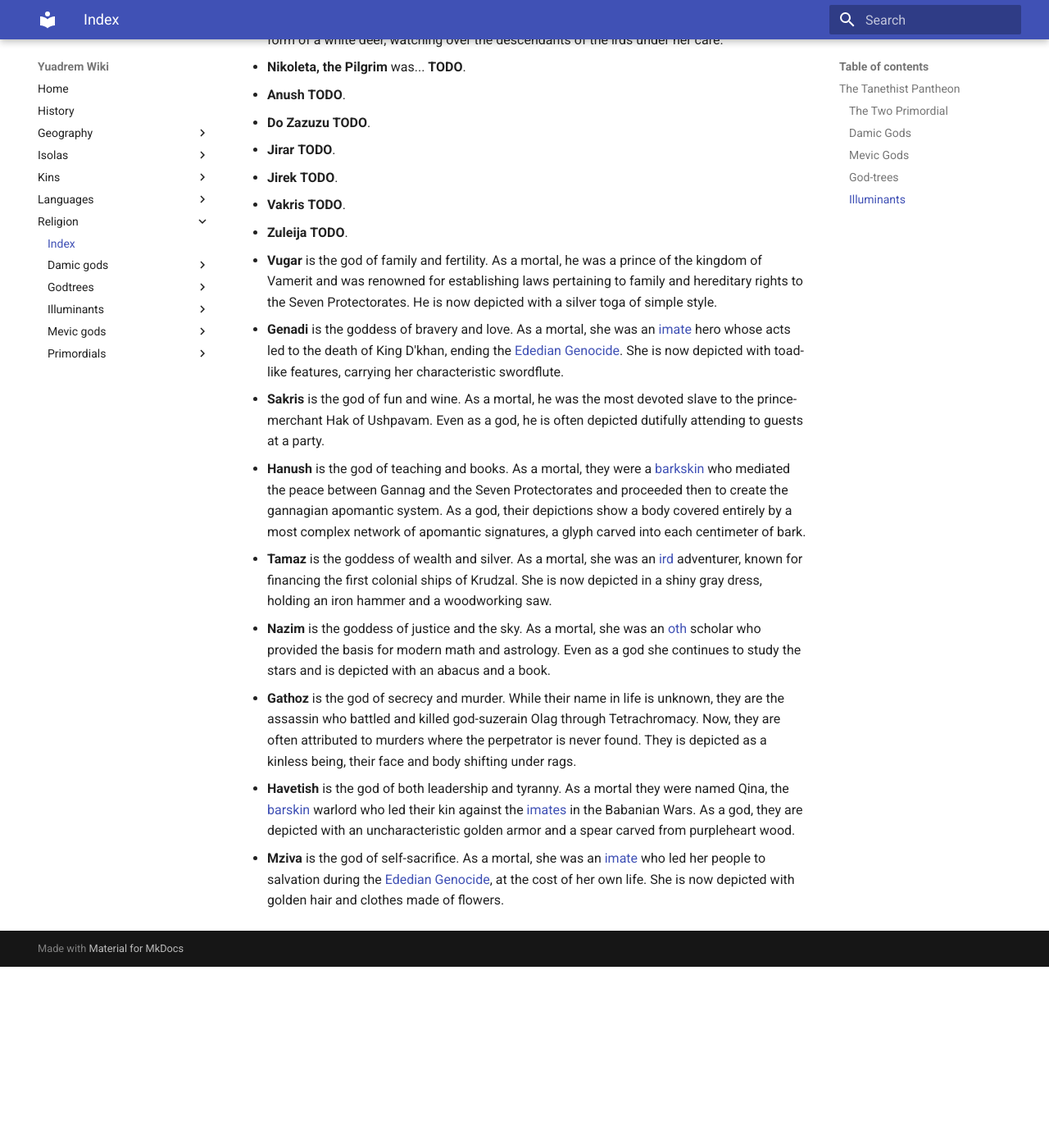
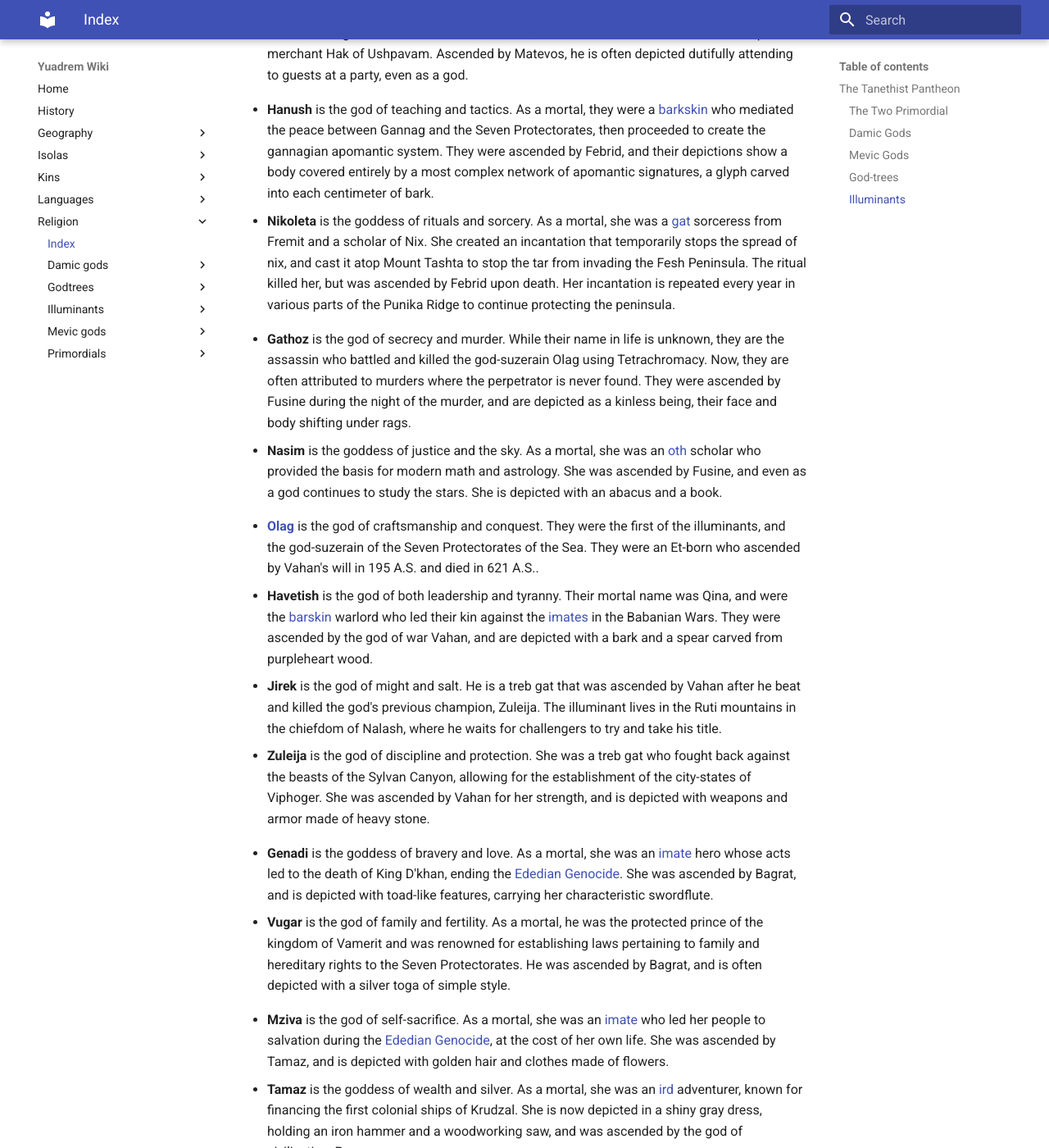
Before and after one commit to bleaktwig/yuadrem-wiki, an MkDocs documentation site: the page built from docs/religion/index.md, in a window 1280 px wide and 1400 px high, scrolled down 2402 px. Shown: the whole window at 82% size. Built offline with MkDocs 1.6.1 and Material for MkDocs 9.7.7, drawn with Linux system fonts in a browser that asks for light colours; before the commit the page ends 3581 px from its top, so only the background shows below that; some of the changed text lies outside the part shown.

Commit message:
Added some more illuminants. A few are still pending...

```diff
--- a/docs/religion/index.md
+++ b/docs/religion/index.md
@@ -2,7 +2,7 @@
 * Missing links.
 * Rewrite intro paragraphs.
 * Finish up god list.
-* Add a page for one or two illuminants (esp. Olag).
+* Write a page with some 3-4 paragraphs for Nikoleta. Maybe one for Elña too?
 ------------------------------------------------------------------------------>
 # Tanethism
 Old Tanethism was characterized by its myriad of gods—one for each apomantic signature<!-- NOTE. Link. -->. This religion was widely practiced in the Seven Protectorates<!-- NOTE. Link. --> and their various colonies up to the late [Age of Gold](../history.md#age-of-gold). However, this changed in the year 520 A.S., when the [god-suzerain Olag](illuminants/olag.md) established "new" Tanethism as the official religion of the protectorates.
@@ -50,26 +50,36 @@ The oric gods, or _gods of flesh_ in Avshenese, were the first trees in the worl
 * [**Ur**](godtrees/ur.md), a fir with countless golden crowns, was the tree of Pagram.
 
 ### Illuminants
+The tovasic gods, or _second gods_ in Avshenese, are mortals who are given godhood by higher gods through a ritual of ascension. Better known as illuminants, they are usually protagonists of legends, becoming deities after death and watching over the world alongside the mevic gods from the heavens.
+
+<!-- Ascended by Matevos --->
+* **Elña** is the goddess of tradition and forests. She was the "immortal" queen of the kingdom of Gronselar<!-- TODO. Link. --> in the far south of the world. She was ascended by Pagram, and often takes the shape of a white deer, watching of the descendants of the gronselarian irds, who she still takes under her care.
+* **Sakris** is the god of fun and wine. As a mortal, he was the most devoted slave to the prince-merchant Hak of Ushpavam<!-- NOTE. Link. -->. Ascended by Matevos, he is often depicted dutifully attending to guests at a party, even as a god.
+<!-- Ascended by Febrid --->
+* **Hanush** is the god of teaching and tactics. As a mortal, they were a [barkskin](../kins/barkskin.md) who mediated the peace between Gannag and the Seven Protectorates, then proceeded to create the gannagian apomantic system<!-- NOTE. Link. -->. They were ascended by Febrid, and their depictions show a body covered entirely by a most complex network of apomantic signatures, a glyph carved into each centimeter of bark.
+* **Nikoleta** is the goddess of rituals and sorcery. As a mortal, she was a [gat](../kins/hume.md#gat-culture) sorceress from Fremit<!-- TODO. Link. --> and a scholar of Nix. She created an incantation that temporarily stops the spread of nix, and cast it atop Mount Tashta to stop the tar from invading the Fesh Peninsula. The ritual killed her, but was ascended by Febrid upon death. Her incantation is repeated every year in various parts of the Punika Ridge<!-- TODO. Link. --> to continue protecting the peninsula.
+<!-- Ascended by Fusine --->
+* **Gathoz** is the god of secrecy and murder. While their name in life is unknown, they are the assassin who battled and killed the god-suzerain Olag using Tetrachromacy<!-- NOTE. Link. -->. Now, they are often attributed to murders where the perpetrator is never found. They were ascended by Fusine during the night of the murder, and are depicted as a kinless being, their face and body shifting under rags.
+* **Nasim** is the goddess of justice and the sky. As a mortal, she was an [oth](../kins/oth.md) scholar who provided the basis for modern math and astrology. She was ascended by Fusine, and even as a god continues to study the stars. She is depicted with an abacus and a book.
+<!-- Ascended by Vahan --->
+* [**Olag**](illuminants/olag.md) is the god of craftsmanship and conquest. They were the first of the illuminants, and the god-suzerain of the Seven Protectorates of the Sea<!-- TODO. Link. -->. They were an Et-born who ascended by Vahan's will in 195 A.S. and died in 621 A.S..
+* **Havetish** is the god of both leadership and tyranny. Their mortal name was Qina, and were the [barskin](../kins/barkskin.md) warlord who led their kin against the [imates](../kins/imate.md) in the Babanian Wars<!-- NOTE. Link. -->. They were ascended by the god of war Vahan, and are depicted with a bark and a spear carved from purpleheart wood.
+* **Jirek** is the god of might and salt. He is a treb gat that was ascended by Vahan after he beat and killed the god's previous champion, Zuleija. The illuminant lives in the Ruti mountains in the chiefdom of Nalash, where he waits for challengers to try and take his title.
+* **Zuleija** is the god of discipline and protection. She was a treb gat who fought back against the beasts of the Sylvan Canyon<!-- TODO. Link. -->, allowing for the establishment of the city-states of Viphoger<!-- TODO. Link. -->. She was ascended by Vahan for her strength, and is depicted with weapons and armor made of heavy stone.
+
+<!-- Ascended by Bagrat --->
+* **Genadi** is the goddess of bravery and love. As a mortal, she was an [imate](../kins/imate.md) hero whose acts led to the death of King D'khan, ending the [Ededian Genocide](../history.md#war-of-spring). She was ascended by Bagrat, and is depicted with toad-like features, carrying her characteristic swordflute.
+* **Vugar** is the god of family and fertility. As a mortal, he was the protected prince of the kingdom of Vamerit<!-- TODO. Link. --> and was renowned for establishing laws pertaining to family and hereditary rights to the Seven Protectorates<!-- NOTE. Link. -->. He was ascended by Bagrat, and is often depicted with a silver toga of simple style.
+<!-- Ascended by Pagram --->
+* **Mziva** is the god of self-sacrifice. As a mortal, she was an [imate](../kins/imate.md) who led her people to salvation during the [Ededian Genocide](../history.md#war-of-spring), at the cost of her own life. She was ascended by Tamaz, and is depicted with golden hair and clothes made of flowers.
+* **Tamaz** is the goddess of wealth and silver. As a mortal, she was an [ird](../kins/hume.md#ird-culture) adventurer, known for financing the first colonial ships of Krudzal<!-- TODO. Link? -->. She is now depicted in a shiny gray dress, holding an iron hammer and a woodworking saw, and was ascended by the god of civilization, Pagram.
+
+<!--TODO. -v- Continue from here. -v--->
+* **Jirar** **TODO**.
+* **Do Zazuzu** **TODO**. <!-- TODO. Currently alive, in fesh. -- asc. by Bagrat -->
+* **Anush** **TODO**. <!-- TODO. Currently alive, in fesh. -->
+* **Vakris** **TODO**. <!-- TODO. Currently alive, in fesh. -->
+
 <!--TODO. Turn some dead illuminants into planets! That way i can use all of the remaining etian signatures + that'd be cool + there's a pair of twin planets, reducing the illuminants i have to write by one!-->
 
-The tovasic gods, or _second gods_ in Avshenese, are mortals who are given godhood by higher gods through a ritual of ascension. Better known as illuminants, they are usually protagonists of legends, becoming deities after death and watching over the world alongside the mevic gods from the heavens.
-
-* [**Olag**](illuminants/olag.md) was the first of the illuminants, and the god-suzerain of the Seven Protectorates of the Sea<!-- TODO. Link. -->. They were an Et-born, ascended by Vahan's will in 195 A.S., and died in 621 A.S..
-<!--v- TODO. continue from here onward -v--->
-* **The Immortal Queen Elña** was the ruler of the Kingdom of Iron<!-- NOTE. Link. -->, in the far south of the world. After death, she is now the goddess of tradition and the forest and is sometimes found in the form of a white deer, watching over the descendants of the irds under her care.
-* **Nikoleta, the Pilgrim** was... **TODO**.
-* **Anush** **TODO**. <!-- TODO. Currently alive, in fesh. -->
-* **Do Zazuzu** **TODO**. <!-- TODO. Currently alive, in fesh. -->
-* **Jirar** **TODO**.
-* **Jirek** **TODO**. <!-- TODO. Currently alive, in fesh. -->
-* **Vakris** **TODO**. <!-- TODO. Currently alive, in fesh. -->
-* **Zuleija** **TODO**.
-* **Vugar** is the god of family and fertility. As a mortal, he was a prince of the kingdom of Vamerit<!-- TODO. Link. --> and was renowned for establishing laws pertaining to family and hereditary rights to the Seven Protectorates<!-- NOTE. Link. -->. He is now depicted with a silver toga of simple style.
-* **Genadi** is the goddess of bravery and love. As a mortal, she was an [imate](../kins/imate.md) hero whose acts led to the death of King D'khan, ending the [Ededian Genocide](../history.md#war-of-spring). She is now depicted with toad-like features, carrying her characteristic swordflute.
-* **Sakris** is the god of fun and wine. As a mortal, he was the most devoted slave to the prince-merchant Hak of Ushpavam<!-- NOTE. Link. -->. Even as a god, he is often depicted dutifully attending to guests at a party.
-* **Hanush** is the god of teaching and books. As a mortal, they were a [barkskin](../kins/barkskin.md) who mediated the peace between Gannag and the Seven Protectorates and proceeded then to create the gannagian apomantic system<!-- NOTE. Link. -->. As a god, their depictions show a body covered entirely by a most complex network of apomantic signatures, a glyph carved into each centimeter of bark.
-* **Tamaz** is the goddess of wealth and silver. As a mortal, she was an [ird](../kins/hume.md) adventurer, known for financing the first colonial ships of Krudzal. She is now depicted in a shiny gray dress, holding an iron hammer and a woodworking saw.
-* **Nazim** is the goddess of justice and the sky. As a mortal, she was an [oth](../kins/oth.md) scholar who provided the basis for modern math and astrology. Even as a god she continues to study the stars and is depicted with an abacus and a book.
-* **Gathoz** is the god of secrecy and murder. While their name in life is unknown, they are the assassin who battled and killed god-suzerain Olag through Tetrachromacy<!-- NOTE. Link. -->. Now, they are often attributed to murders where the perpetrator is never found. They is depicted as a kinless being, their face and body shifting under rags.
-* **Havetish** is the god of both leadership and tyranny. As a mortal they were named Qina, the [barskin](../kins/barkskin.md) warlord who led their kin against the [imates](../kins/imate.md) in the Babanian Wars<!-- NOTE. Link. -->. As a god, they are depicted with an uncharacteristic golden armor and a spear carved from purpleheart wood.
-* **Mziva** is the god of self-sacrifice. As a mortal, she was an [imate](../kins/imate.md) who led her people to salvation during the [Ededian Genocide](../history.md#war-of-spring), at the cost of her own life. She is now depicted with golden hair and clothes made of flowers.
+<!--TODO. Add a picture of the Cosmos, showing how some gods are literally astral bodies.-->
```
Also changed, not shown: docs/religion/illuminants/olag.md (+2 -2 lines).
